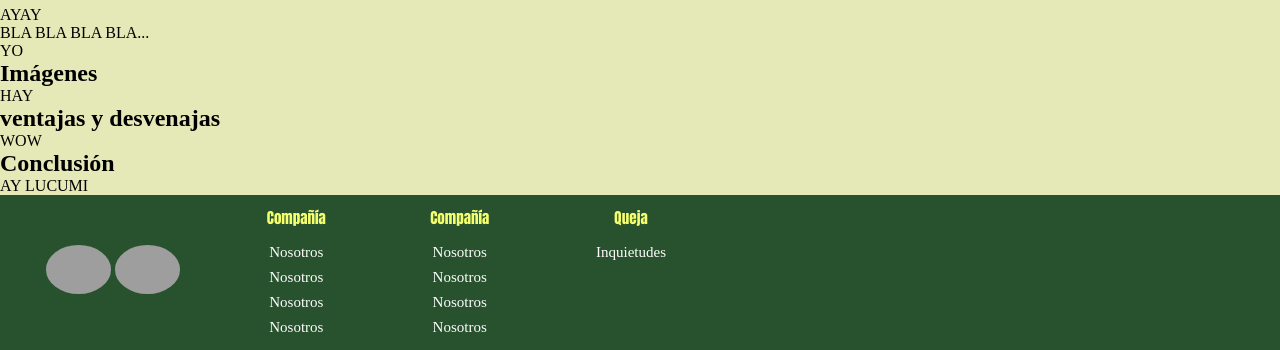
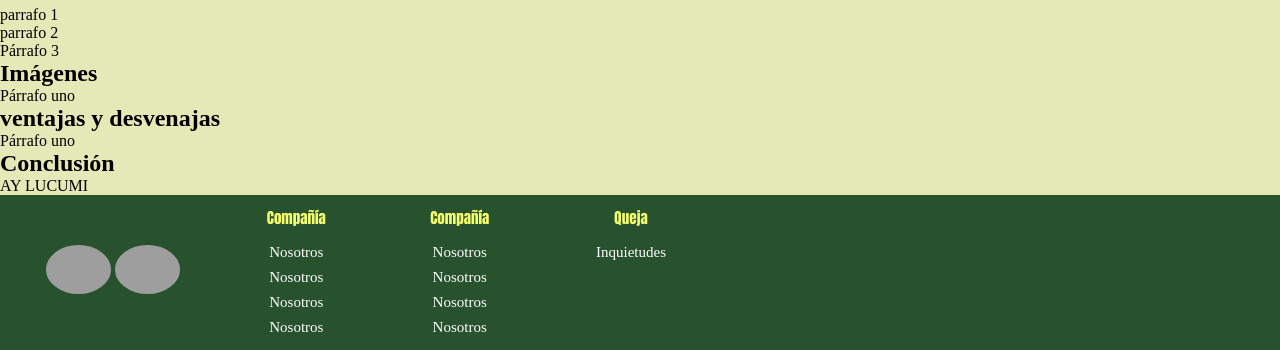
Before and after one commit to Nosebone96/Refrigerios-Lola, a Flask app: page /vaso_de_leche in a window 1280 px wide. Shown: the part 461-811 px from the top of the page. Run offline with Flask 3, Linux system fonts and the light colour scheme; grey boxes are pictures that could not be loaded.

Commit message:
Por qué? Ya lo hice jeje

```diff
--- a/app/templates/vaso_de_leche.html
+++ b/app/templates/vaso_de_leche.html
@@ -7,11 +7,14 @@
     <h1>
         Contenido
         </h1>
-        <p>AYAY
+        <p>
+        parrafo 1
     </p>
-        <p>BLA BLA BLA BLA...
+        <p>
+            parrafo 2
         </p>
-            <p>YO
+            <p>
+                Párrafo 3
             </p>
     </section>
 
@@ -20,14 +23,14 @@
         Imágenes
     </h1>
     <p>
-        HAY
+       Párrafo uno
     </p>
     </section>
 
     <section>
     <h1>ventajas y desvenajas</h1>
     <p>
-        WOW
+       Párrafo uno
     </p>
     </section>
 
```
